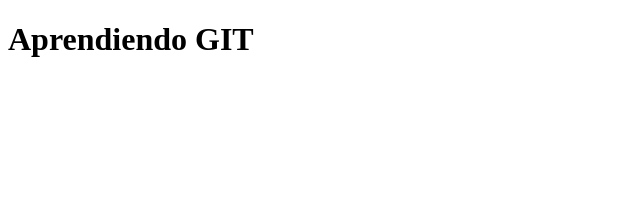
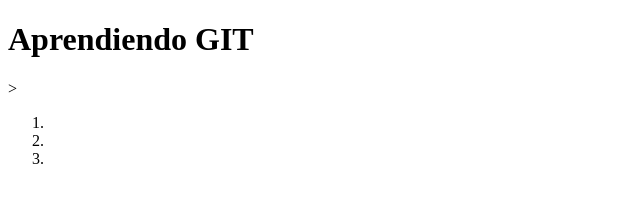
Before and after one commit to lukano79/ssh-prueba, a plain HTML site: page index.html in a window 1280 px wide. Shown: the full height of the page, 0-640 px from the left. Drawn offline with Linux system fonts and the light colour scheme.

Commit message:
cambios desde develop

```diff
--- a/index.html
+++ b/index.html
@@ -7,5 +7,10 @@
 </head>
 <body>
   <h1>Aprendiendo GIT</h1>
+  ><ol>
+    <li></li>
+    <li></li>
+    <li></li>
+  </ol>
 </body>
 </html>
```
